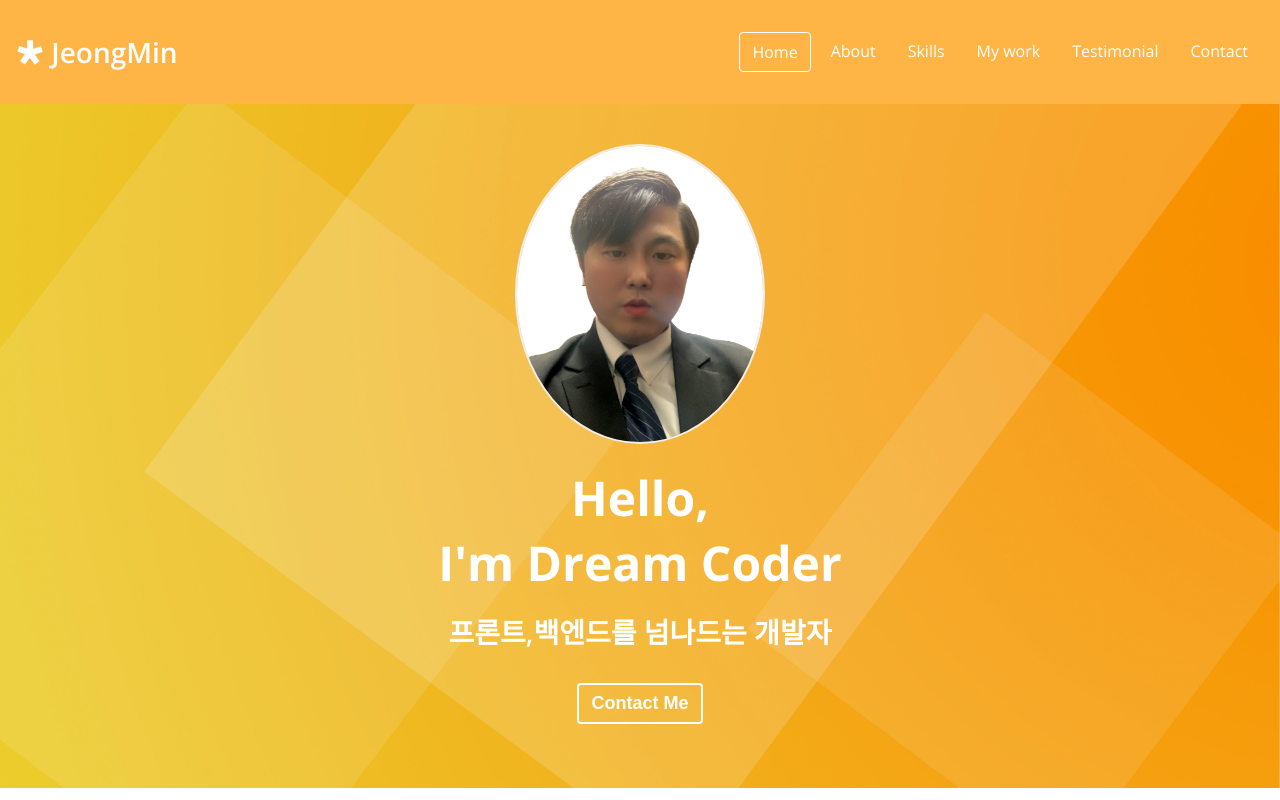
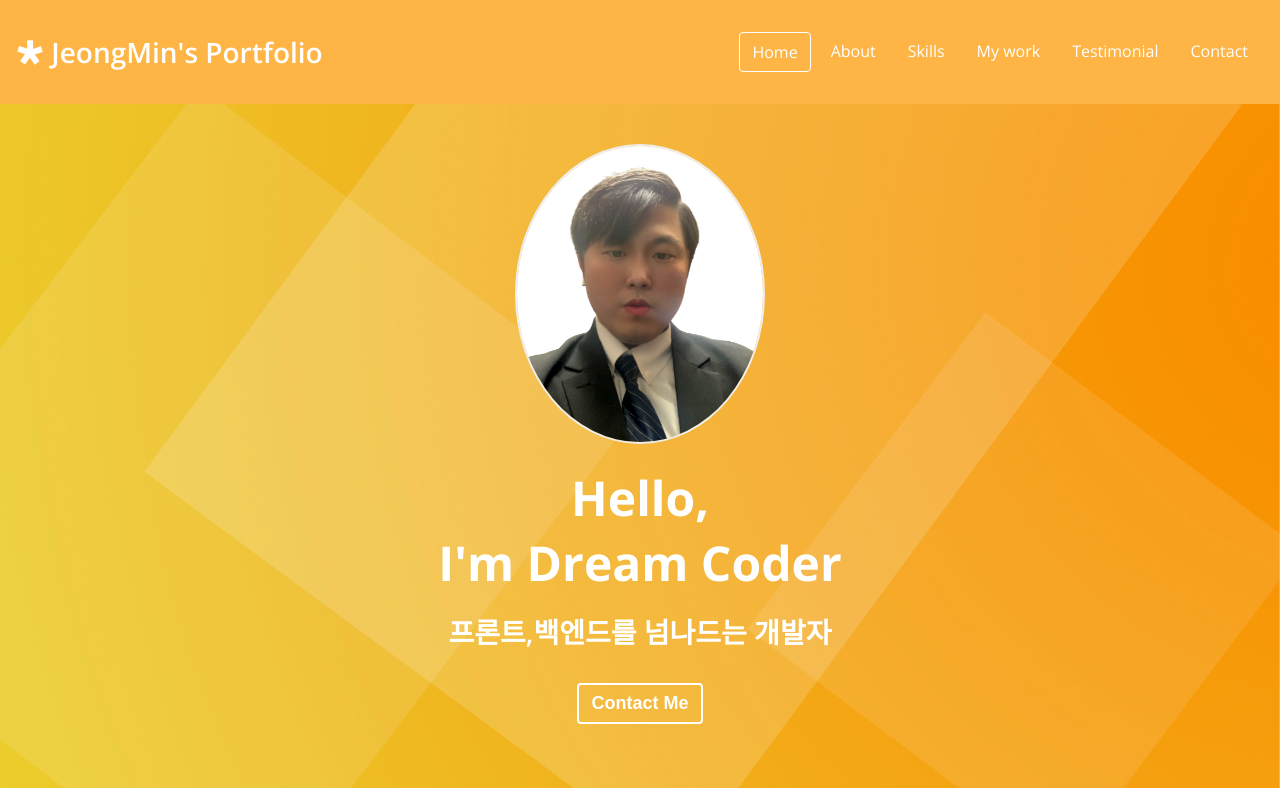
Before and after one commit to jmbobyo/portfolio, a plain HTML site: page index.html in a window 1280 px wide. Shown: the top 800 px of the page. Drawn offline with nearby package versions, Linux system fonts and the light colour scheme.

Commit message:
HTML CSS fin2

```diff
--- a/index.html
+++ b/index.html
@@ -25,7 +25,7 @@
     <nav id="navbar">
       <div class="navbar__logo">
         <i class="fab fa-diaspora"></i>
-        <a href="#">JeongMin</a>
+        <a href="#">JeongMin's Portfolio</a>
       </div>
       <ul class="navbar__menu">
         <li class="navbar__menu__item active" data-link="#home">Home</li>
```
